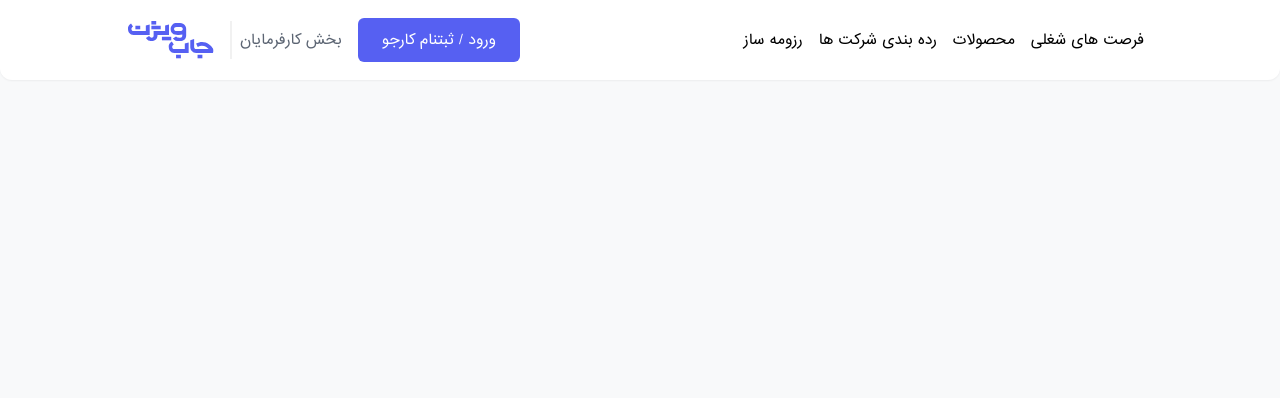
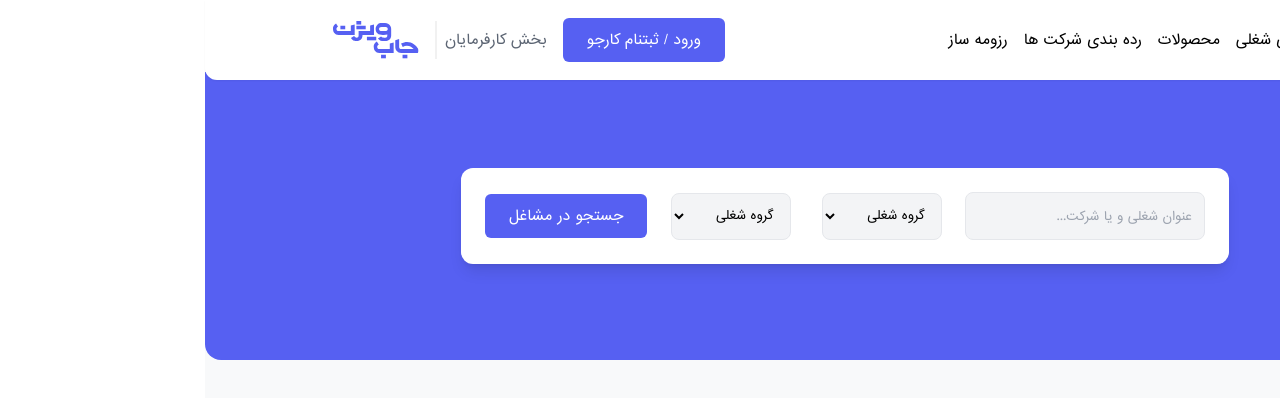
Before and after one commit to faramarz1994/job-vision-clone, a React (Create React App) app: page / in a window 1280 px wide. Shown: the top 398 px of the page. Built offline with nearby package versions, Linux system fonts and the light colour scheme.

Commit message:
Search Component

```diff
--- /dev/null
+++ b/src/components/SolidSearch/index.js
@@ -0,0 +1,26 @@
+import React, { useState } from 'react'
+import { workGroups } from '../../constants/WorkGroups';
+import Button from '../button';
+import Input from '../input'
+import Select from '../select';
+
+const SolidSearch = ({
+
+}) => {
+    const [searchValue, setSearchValue] = useState('');
+  return (
+    <div className='w-3/5 flex items-center justify-between p-6 rounded-xl bg-white shadow-lg'>
+        <Input
+        placeholder='عنوان شغلی و یا شرکت...'
+        onChange={e => setSearchValue(e.target.value)}
+        value={searchValue}
+        customClass="rounded-lg h-12 w-1/3"
+        />
+        <Select options={workGroups} customClass='w-1/6 mx-2 rounded-lg' />
+        <Select options={workGroups} customClass='w-1/6 mx-2 rounded-lg' />
+        <Button title="جستجو در مشاغل" />
+    </div>
+  )
+}
+
+export default SolidSearch
--- a/src/components/header/index.js
+++ b/src/components/header/index.js
@@ -4,10 +4,13 @@ import { Link } from 'react-router-dom'
 import desktopPrimaryLogo from '../../assets/img/header-logo-primary-desktop.svg'
 import Button from '../button'
 
+
+import arrowIcon from '../../assets/img/angle-thin-white.svg';
 const Header = ({
    headerOptions,
    isLogin,
-   headerSettings
+   headerSettings,
+   userInfo
  }) => {
 
   return (  headerSettings.shown ?
@@ -24,7 +27,14 @@ const Header = ({
           <img src={desktopPrimaryLogo}  className="pr-4 border-grayF1 border-r-2"/>
           {
             isLogin ?
-            <div></div>
+            <Link to="/profile" className='bg-blueF2 flex items-center justify-between w-40 px-4 py-3 ml-3 rounded-md'>
+
+                <p className='text-white text-xs'>
+                  {userInfo.name} {userInfo.lastname}
+                </p>
+
+                <img src={arrowIcon} />
+            </Link>
             :
             <>
             <Link to='/employers' className='mx-2 mr-4 text-sm text-gray73'>
@@ -46,6 +56,7 @@ const mapStateToProps = state => ({
   headerOptions: state.publicApi.headerOptions,
   isLogin: state.userStates.isLogin,
   headerSettings: state.publicApi.headerSettings,
+  userInfo: state.userStates
 
 });
 const mapDispatchToProps = {}
--- /dev/null
+++ b/src/components/mostViewed/index.js
@@ -0,0 +1,11 @@
+import React from 'react'
+
+const MostViewed = () => {
+  return (
+    <div className='w-3/5 flex flex-col'>
+
+    </div>
+  )
+}
+
+export default MostViewed
--- /dev/null
+++ b/src/constants/WorkGroups.js
@@ -0,0 +1,125 @@
+export const workGroups = [
+    {
+        id: 0,
+        value: 'گروه شغلی'
+    },
+    {
+        id: 1,
+        value: 'فروش و بازاریابی'
+    },
+    {
+        id: 2,
+        value: 'دیجیتال مارکتینگ و سءو'
+    },
+    {
+        id: 3,
+        value: 'نرجمه / تولید محتوا'
+    },
+    {
+        id: 4,
+        value: 'نماینده علمی'
+    },
+    {
+        id: 5,
+        value: 'کادر مدیریتی و اجرایی فروشگاه ها'
+    },
+    {
+        id: 6,
+        value: 'داروسازی - بیوشیمی'
+    },
+    {
+        id: 7,
+        value: 'زیست شناسی - علوم زیستی'
+    },
+    {
+        id: 8,
+        value: 'پزشکی - دامپزشکی - پیرا پزشکی'
+    },
+    {
+        id: 9,
+        value: 'توسعه نرم افزار و برنامه نویسی'
+    },
+    {
+        id: 10,
+        value: 'مدیریت و امنیت شبکه - پشتیبانی فنی'
+    },
+    {
+        id: 11,
+        value: 'خرید - تدارکات'
+    },
+    {
+        id: 12,
+        value: 'بازرگانی - تجارت'
+    },
+    {
+        id: 13,
+        value: 'لجستیک - حمل و نقل'
+    },
+    {
+        id: 14,
+        value: 'راننده - پیک موتوری'
+    },
+    {
+        id: 15,
+        value: 'توسعه کسب و کار - تحلیل داده و اطلاعات'
+    },
+    {
+        id: 16,
+        value: 'مهندسی صنایع - مدیریت پروژه'
+    },
+    {
+        id: 17,
+        value: 'مالی و حسابداری'
+    },
+    {
+        id: 18,
+        value: 'مسیول دفتر'
+    },
+    {
+        id: 19,
+        value: 'روابط عمومی'
+    },
+    {
+        id: 20,
+        value: 'مدیر اجرایی - مدیر عامل'
+    },
+    {
+        id: 21,
+        value: 'منابع انسانی'
+    },
+    {
+        id: 22,
+        value: 'آموزش'
+    },
+    {
+        id: 23,
+        value: 'طراحی گرافیک'
+    },
+    {
+        id: 24,
+        value: 'طراح UI/UX'
+    },
+    {
+        id: 25,
+        value: 'مهندسی معماری - عمران'
+    },
+    {
+        id: 26,
+        value: 'مهندسی برق'
+    },
+    {
+        id: 27,
+        value: 'مهندسی مکانیک'
+    },
+    {
+        id: 28,
+        value: 'حقوق و روانشناسی'
+    },
+    {
+        id: 29,
+        value: 'موسیقی'
+    },
+
+
+
+]
--- a/src/redux/reducers/public.js
+++ b/src/redux/reducers/public.js
@@ -53,6 +53,9 @@ const initialState = {
       id: 8,
       value: 'سایر'
     },
+  ],
+  mostViewed: [
+
   ]
 };
 
--- a/src/view/home/index.js
+++ b/src/view/home/index.js
@@ -1,22 +1,35 @@
 import React, { useEffect } from 'react'
 import { connect } from 'react-redux'
+import SolidSearch from '../../components/SolidSearch'
 import { publicApi } from '../../redux/actions'
 
 const Home = ({
     headerSettings,
-    setHeaderSettings
+    setHeaderSettings,
+    isLogin
 }) => {
     useEffect(() => {
         setHeaderSettings(headerSettings);
     })
   return (
-    <div className='bg-grayFA h-screen'>
+    <div className='bg-grayFA min-h-screen flex flex-col items-center'>7
+
+    <div className='w-full h-72 bg-blueF2 mt-12 rounded-b-2xl flex items-center justify-center'>
+      <SolidSearch />
+    </div>
+    {
+      isLogin ?
+      <div></div>
+      :
+      <div>
+      </div>
+    }
 
     </div>
   )
 }
 const mapStateToProps = (state) => ({
-
+  isLogin: state.userStates.isLogin
 })
 const mapDispatchToProps = {
     setHeaderSettings: publicApi.setHeaderSettings
```
Also changed, not shown: src/assets/img/angle-thin-white.svg (added).
